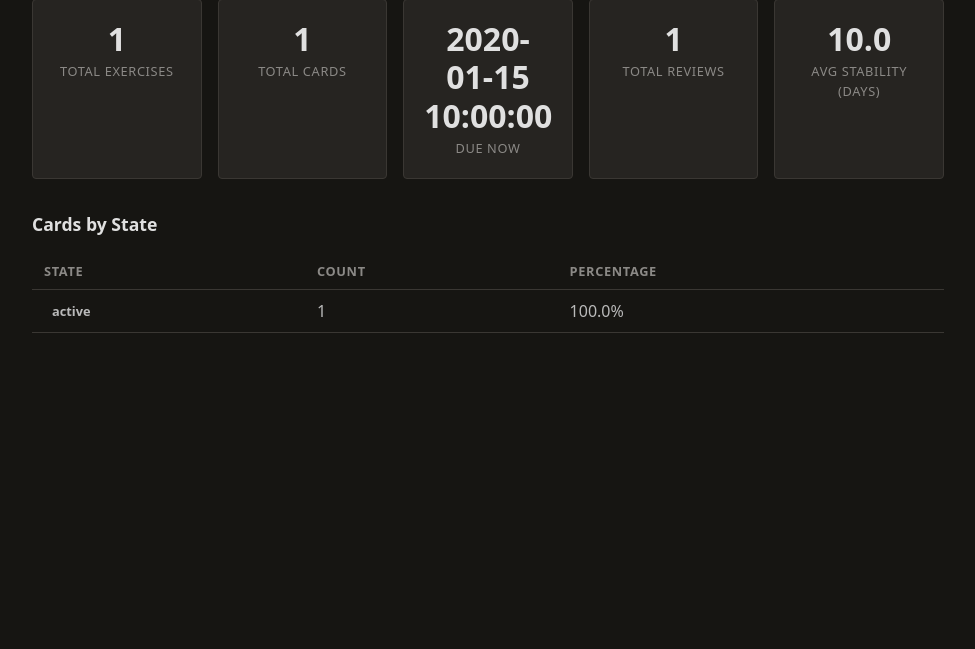
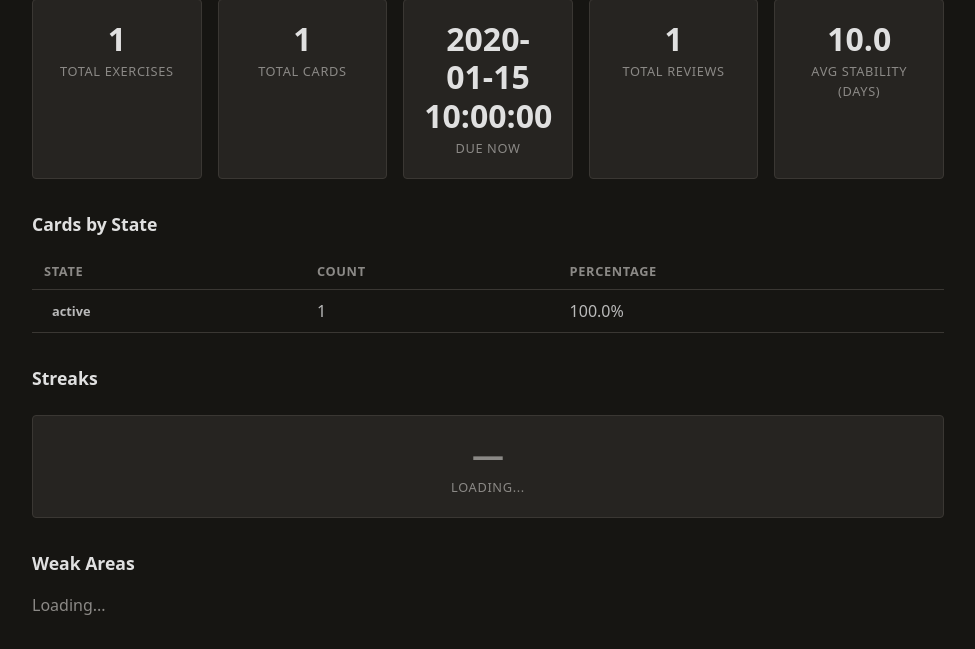
Before and after one commit to AudensAurantius/chess_trainer, a Flask app: template src/web/templates/stats.html in a window 1280 px wide. Shown: the part 153-802 px from the top of the page, without its empty margins (152-1127 px from the left). Before the commit the page ends 486 px from the top, so only its background shows below. Run offline with Flask 3, Linux system fonts and the light colour scheme; the template is opened without the code that fills it: most values are stand-ins (such as "Sample title", 1, 10 or a date in 2020); parts of the project's set-up code (start-up, migrations or seed data) failed here and were passed over.

Commit message:
feat(web): add analytics display to stats page
Stats page now fetches streaks and weak areas from existing API endpoints
on load. Renders stat cards (current/longest streak, active days) and a
data table with accuracy bars for weak areas.

Co-Authored-By: Claude Opus 4.6 <noreply@anthropic.com>

```diff
--- a/src/web/static/css/style.css
+++ b/src/web/static/css/style.css
@@ -494,6 +494,34 @@ body {
     gap: 0.5rem;
 }
 
+/* Analytics sections */
+.analytics-section {
+    margin-top: 2rem;
+}
+
+.analytics-section h2 {
+    color: var(--text-bright);
+    font-size: 1.1rem;
+    margin-bottom: 1rem;
+}
+
+.accuracy-bar-track {
+    display: inline-block;
+    width: 80px;
+    height: 8px;
+    background: var(--bg-secondary);
+    border-radius: 4px;
+    overflow: hidden;
+    vertical-align: middle;
+    margin-right: 0.5rem;
+}
+
+.accuracy-bar-fill {
+    height: 100%;
+    background: var(--accent);
+    border-radius: 4px;
+}
+
 /* Empty state */
 .empty-state {
     text-align: center;
--- a/src/web/templates/stats.html
+++ b/src/web/templates/stats.html
@@ -52,5 +52,79 @@
         </table>
     </div>
     {% endif %}
+
+    <div id="analytics-streaks" class="analytics-section">
+        <h2>Streaks</h2>
+        <div id="streaks-grid" class="stats-grid">
+            <div class="stat-card"><div class="stat-value dim">—</div><div class="stat-label">Loading...</div></div>
+        </div>
+    </div>
+
+    <div id="analytics-weak-areas" class="analytics-section">
+        <h2>Weak Areas</h2>
+        <div id="weak-areas-content">
+            <p class="dim">Loading...</p>
+        </div>
+    </div>
 </div>
 {% endblock %}
+
+{% block scripts %}
+<script>
+(async function loadAnalytics() {
+    // Streaks
+    try {
+        const res = await fetch('/api/analytics/streaks');
+        if (res.ok) {
+            const data = await res.json();
+            document.getElementById('streaks-grid').innerHTML = `
+                <div class="stat-card">
+                    <div class="stat-value">${data.current_streak}</div>
+                    <div class="stat-label">Current Streak</div>
+                </div>
+                <div class="stat-card">
+                    <div class="stat-value">${data.longest_streak}</div>
+                    <div class="stat-label">Longest Streak</div>
+                </div>
+                <div class="stat-card">
+                    <div class="stat-value">${data.total_active_days}</div>
+                    <div class="stat-label">Active Days</div>
+                </div>
+            `;
+        }
+    } catch (e) { /* silently ignore */ }
+
+    // Weak areas
+    try {
+        const res = await fetch('/api/analytics/weak-areas');
+        if (res.ok) {
+            const data = await res.json();
+            const areas = data.areas || [];
+            if (areas.length === 0) {
+                document.getElementById('weak-areas-content').innerHTML =
+                    '<p class="dim">No data yet. Complete some reviews first.</p>';
+                return;
+            }
+            let html = '<table class="data-table"><thead><tr>' +
+                '<th>Theme</th><th>Reviews</th><th>Accuracy</th>' +
+                '</tr></thead><tbody>';
+            for (const a of areas) {
+                const pct = (a.accuracy * 100).toFixed(1);
+                html += `<tr>
+                    <td>${a.name}</td>
+                    <td>${a.total_reviews}</td>
+                    <td>
+                        <div class="accuracy-bar-track">
+                            <div class="accuracy-bar-fill" style="width: ${pct}%"></div>
+                        </div>
+                        <span class="dim">${pct}%</span>
+                    </td>
+                </tr>`;
+            }
+            html += '</tbody></table>';
+            document.getElementById('weak-areas-content').innerHTML = html;
+        }
+    } catch (e) { /* silently ignore */ }
+})();
+</script>
+{% endblock %}
```
Also changed, not shown: tests/test_web.py (+20 -0 lines).
